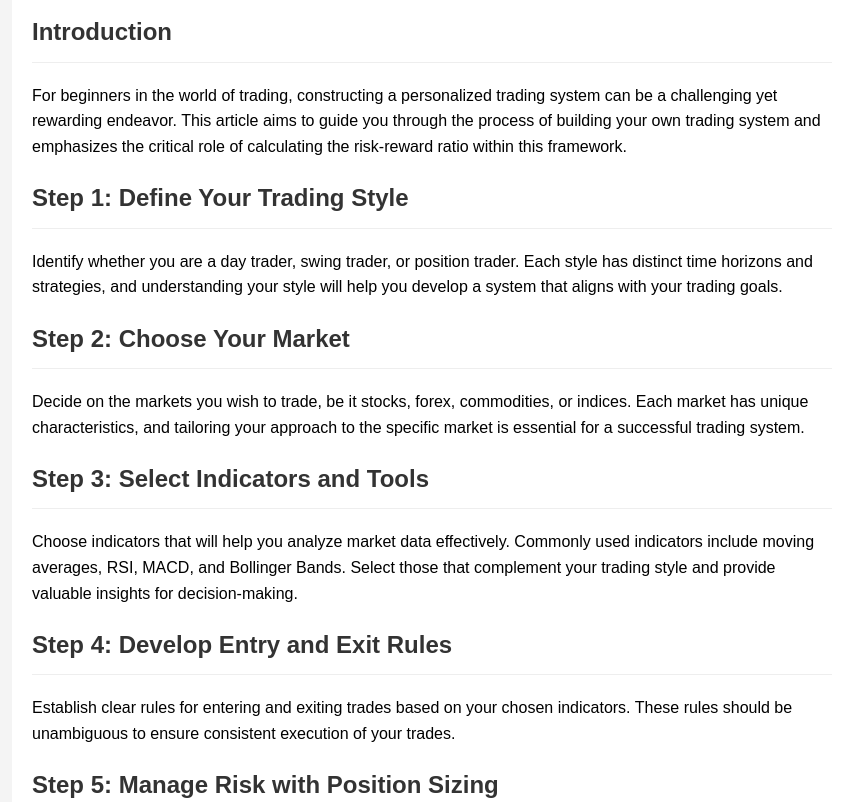
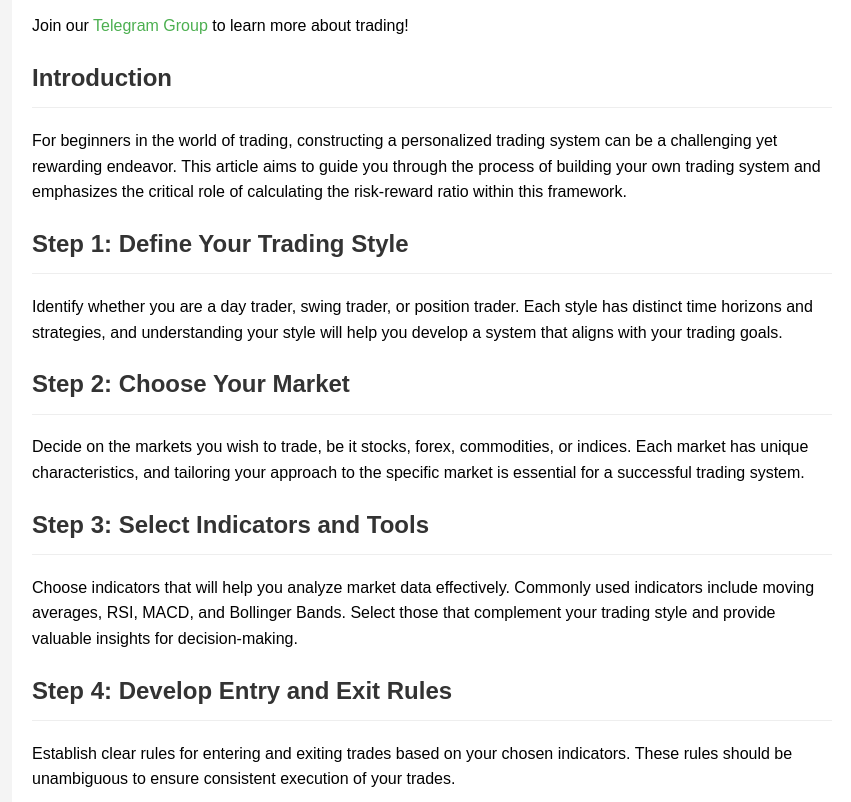
Before and after one commit to youzier/youzier.github.io, a plain HTML site: page tradingsys.html in a window 1280 px wide. Shown: the part 152-954 px from the top of the page, without its empty margins (208-1059 px from the left). Drawn offline with Linux system fonts and the light colour scheme.

Commit message:
Update tradingsys.html

```diff
--- a/tradingsys.html
+++ b/tradingsys.html
@@ -37,12 +37,20 @@
     border-left: 5px solid #4CAF50;
     margin: 20px 0;
   }
+  a {
+    color: #4CAF50;
+    text-decoration: none;
+  }
+  a:hover {
+    text-decoration: underline;
+  }
 </style>
 </head>
 <body>
 
 <div class="container">
   <h1>Building Your Own Trading System: A Beginner's Guide</h1>
+  <p>Join our <a href="https://t.me/rrcaculator" target="_blank">Telegram Group</a> to learn more about trading!</p>
 
   <h2>Introduction</h2>
   <p>For beginners in the world of trading, constructing a personalized trading system can be a challenging yet rewarding endeavor. This article aims to guide you through the process of building your own trading system and emphasizes the critical role of calculating the risk-reward ratio within this framework.</p>
```
